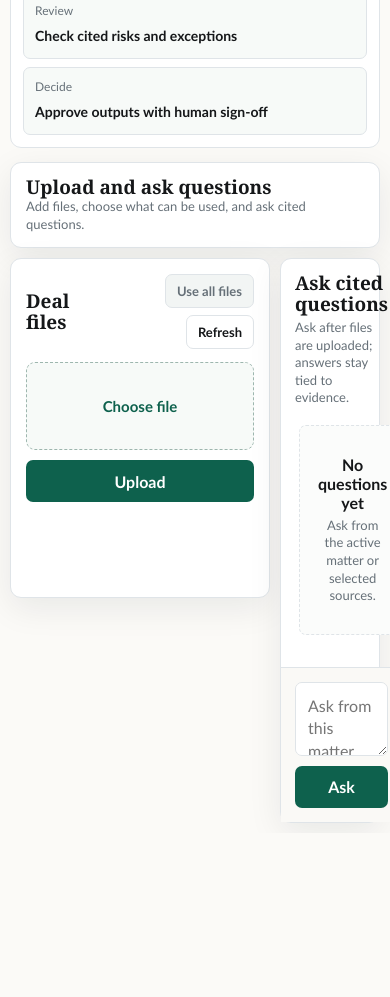
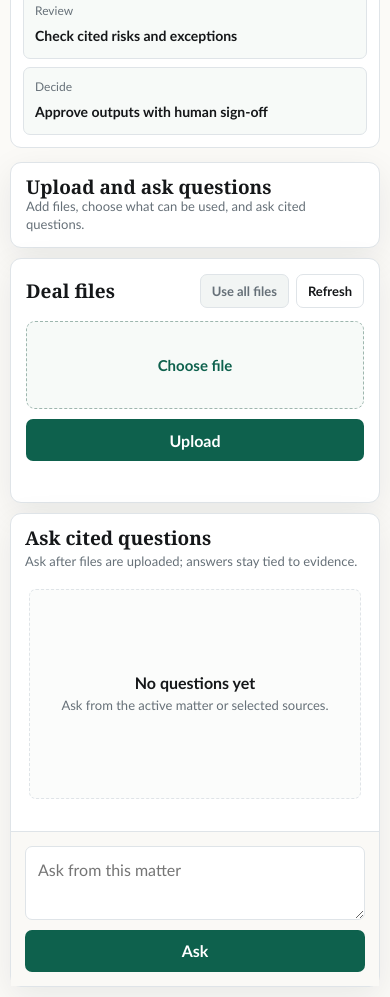
Before and after one commit to sgaabdu4/cite-or-die, a website: page src/cite_or_die/ui/index.html in a window 390 px wide. Shown: the part 997-1994 px from the top of the page. Before the commit the page ends 1830 px from the top, so only its background shows below. Drawn offline with nearby package versions, Linux system fonts and the light colour scheme; files that its build step writes are made by us from their sources; no server answers; files whose address does not match are found by name.

Commit message:
no-mistakes(test): Fix mobile empty evidence grid

```diff
--- a/src/cite_or_die/ui/workbench.css
+++ b/src/cite_or_die/ui/workbench.css
@@ -673,6 +673,10 @@ summary:focus-visible {
     grid-template-columns: 1fr;
   }
 
+  .workbench-grid:has(.diligence-workspace[data-deal-state="empty"]) .evidence-workspace {
+    grid-template-columns: 1fr;
+  }
+
   .settings-secret-actions {
     justify-content: stretch;
   }
```
